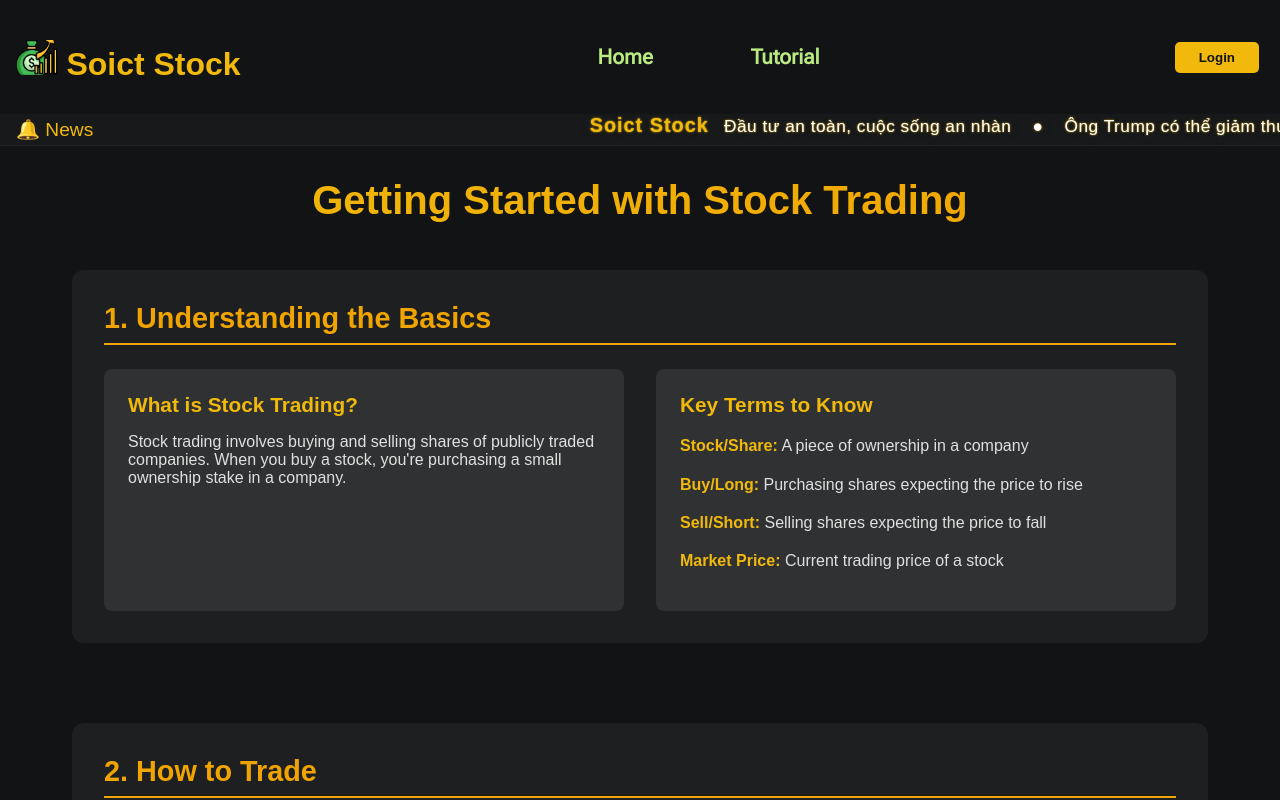
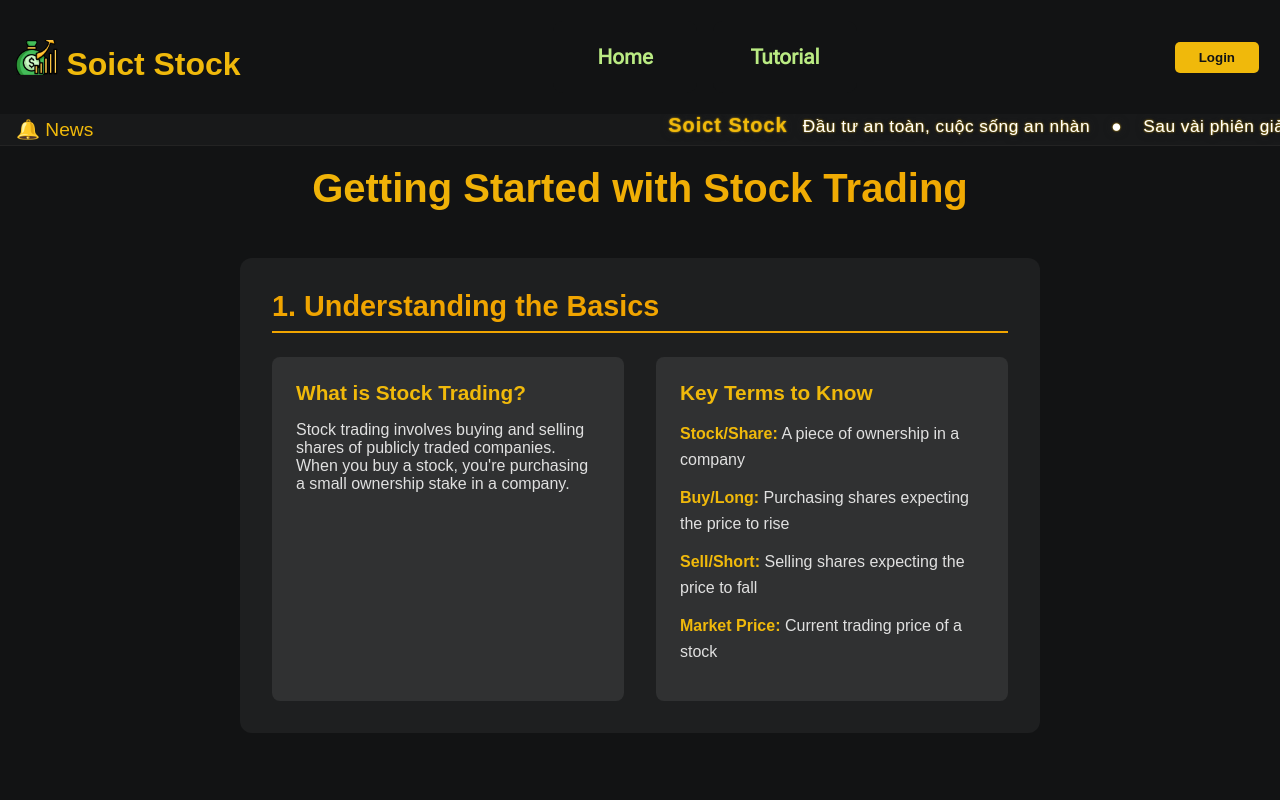
Before and after one commit to chutrunganh/Stock-Trading-Platform, a React (Vite) app in the folder app/frontend/: page /tutorial in a window 1280 px wide. Shown: the top 800 px of the page. Built offline with nearby package versions, Linux system fonts and the light colour scheme; no server answers.

Commit message:
Fix not display pirce when hover the line chat

```diff
--- a/app/frontend/src/components/header/AnnouncementBanner.css
+++ b/app/frontend/src/components/header/AnnouncementBanner.css
@@ -31,7 +31,7 @@
   display: inline-block;
   white-space: nowrap;
   padding-left: 100%;
-  animation: announcement-scroll 38s linear infinite;
+  animation: announcement-scroll 48s linear infinite;
   font-weight: 300;
   color: #fff;
   text-shadow: 0 0 2px #f0b90b, 0 0 8px #232323;
--- a/app/frontend/src/components/header/AnnouncementBanner.jsx
+++ b/app/frontend/src/components/header/AnnouncementBanner.jsx
@@ -6,10 +6,10 @@ const AnnouncementBanner = () => (
     <span className="announcement-icon" role="img" aria-label="stock">🔔 News</span>
     <div className="announcement-text-wrapper">      <span className="announcement-text">
         <span className="banner-company-name">Soict Stock</span>  Đầu tư an toàn, cuộc sống an nhàn &nbsp;&nbsp;&nbsp;●&nbsp;&nbsp;&nbsp;
-           Ông Trump có thể giảm thuế với hàng Trung Quốc về 80%  &nbsp;&nbsp;&nbsp;●&nbsp;&nbsp;&nbsp;
+        Sau vài phiên giảm, vàng quay lại mốc 3.300 USD một ounce, khi USD mất giá và nhu cầu trú ẩn của nhà đầu tư tăng cao  &nbsp;&nbsp;&nbsp;●&nbsp;&nbsp;&nbsp;
           Cục Dự trữ liên bang Mỹ (Fed) giữ nguyên lãi suất trong phiên họp tháng 5, cảnh báo rủi ro lạm phát và thất nghiệp đang tăng. &nbsp;&nbsp;&nbsp;●&nbsp;&nbsp;&nbsp;
-          Tỉ phú Warren Buffett bất ngờ tuyên bố sắp nghỉ hưu, đã chọn người kế nhiệm &nbsp;&nbsp;&nbsp;●&nbsp;&nbsp;&nbsp;
-          Ấn Độ tấn công tên lửa vào Pakistan, thị trường dầu mỏ có rung chuyển? &nbsp;&nbsp;&nbsp;&nbsp;&nbsp;&nbsp;
+          Chứng khoán ngày 20/5: Cổ phiếu trụ đồng thuận, VN-Index tăng hơn 18 điểm &nbsp;&nbsp;&nbsp;●&nbsp;&nbsp;&nbsp;
+          EC hạ dự báo tăng trưởng của nền kinh tế lớn thứ ba Eurozone &nbsp;&nbsp;&nbsp;&nbsp;&nbsp;&nbsp;
       </span>
     </div>
   </div>
--- a/app/frontend/src/pages/Home/HomeComponents/Chart.jsx
+++ b/app/frontend/src/pages/Home/HomeComponents/Chart.jsx
@@ -260,7 +260,26 @@ function Chart({ selectedStock }) {
         format: 'dd MMM yyyy',
       },
       y: {
-        formatter: undefined,
+        formatter: function(value, { series, seriesIndex, dataPointIndex, w }) {
+          try {
+            if (chartType === 'line') {
+              // For line chart, show the closing price
+              return `Close: ${value}`;
+            } else if (chartType === 'candlestick') {
+              // For candlestick chart, show OHLC
+              const ohlc = w.globals.initialSeries[seriesIndex].data[dataPointIndex].y;
+              return (
+                `<div>Open: ${ohlc[0]}</div>` +
+                `<div>High: ${ohlc[1]}</div>` +
+                `<div>Low: ${ohlc[2]}</div>` +
+                `<div>Close: ${ohlc[3]}</div>`
+              );
+            }
+          } catch (error) {
+            console.error('Tooltip error:', error);
+            return 'Data not available';
+          }
+        }
       }
     },
     stroke: {
--- a/app/frontend/src/pages/Tutorial/Tutorial.css
+++ b/app/frontend/src/pages/Tutorial/Tutorial.css
@@ -1,8 +1,12 @@
 .tutorial-container {
-    max-width: 1200px;
+    position: relative;
+    width: 100%;
+    max-width: 1600px;
     margin: 0 auto;
-    padding: 2rem;
-    color: #e0e0e0;
+    padding: 20px;
+    min-height: 100vh;
+    display: flex;
+    flex-direction: column;
 }
 
 .tutorial-title {
@@ -19,6 +23,10 @@
     display: flex;
     flex-direction: column;
     gap: 3rem;
+    margin: 0 220px;
+    flex: 1;
+    position: relative;
+    z-index: 1;
 }
 
 .tutorial-section {
@@ -430,3 +438,56 @@
         grid-template-columns: 1fr;
     }
 }
+
+/* Style cho các ô hình chữ nhật bên cạnh */
+.side-rectangle {
+    position: fixed;
+    width: 200px;
+    height: 535px;
+    background-color: #e0e0e0;
+    display: flex;
+    align-items: center;
+    justify-content: center;
+    font-family: monospace;
+    color: #666;
+    top: 50%;
+    transform: translateY(-50%);
+    z-index: 0;
+}
+
+.left-rectangle {
+    left: max(calc((100% - 1600px) / 2 + 10px), 10px);
+}
+
+.right-rectangle {
+    right: max(calc((100% - 1600px) / 2 + 10px), 10px);
+}
+
+/* Media query cho màn hình nhỏ hơn */
+@media (max-width: 1200px) {
+    .tutorial-sections {
+        margin: 0 160px;
+    }
+
+    .side-rectangle {
+        width: 150px;
+    }
+}
+
+/* Media query cho màn hình mobile */
+@media (max-width: 768px) {
+    .side-rectangle {
+        display: none; /* Ẩn các ô bên cạnh trên mobile */
+    }
+
+    .tutorial-sections {
+        margin: 0;
+    }
+}
+
+/* Đảm bảo responsive cho các ô hình ảnh */
+.tutorial-section img {
+    max-width: 100%;
+    height: auto;
+    object-fit: contain;
+}
--- a/app/frontend/src/pages/Tutorial/Tutorial.jsx
+++ b/app/frontend/src/pages/Tutorial/Tutorial.jsx
@@ -211,7 +211,6 @@ function Tutorial() {
             </div>
         </div>
     );
-
 }
 
 export default Tutorial;
```
